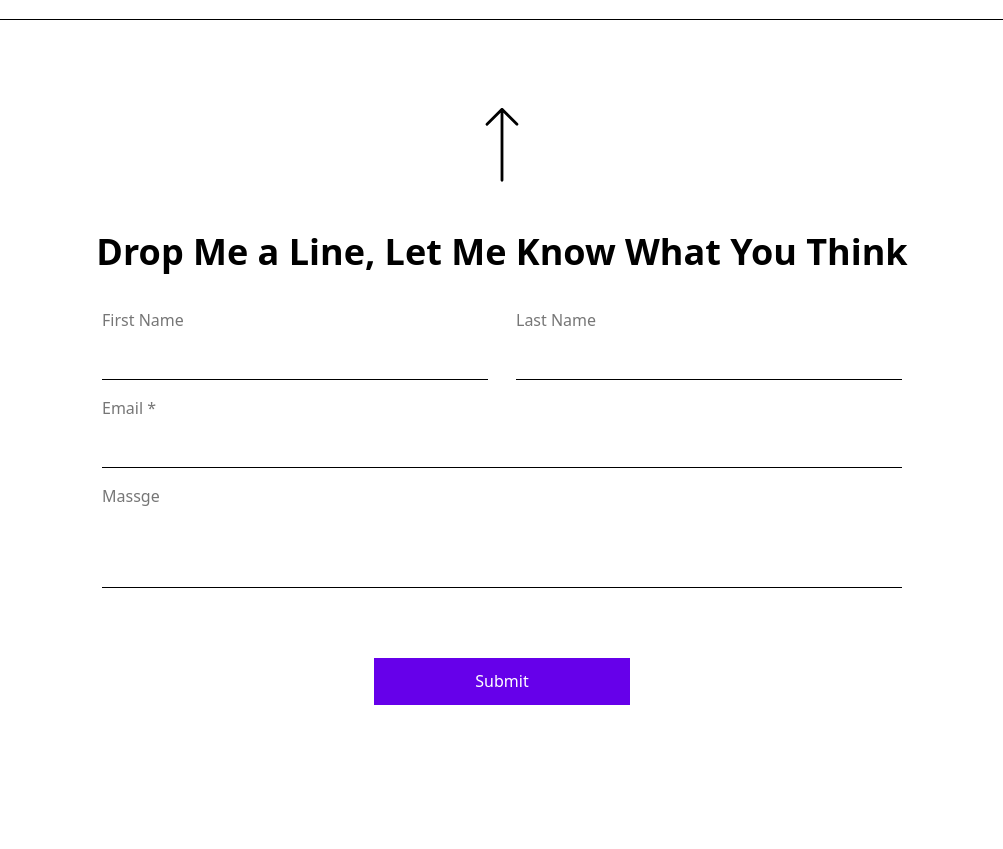
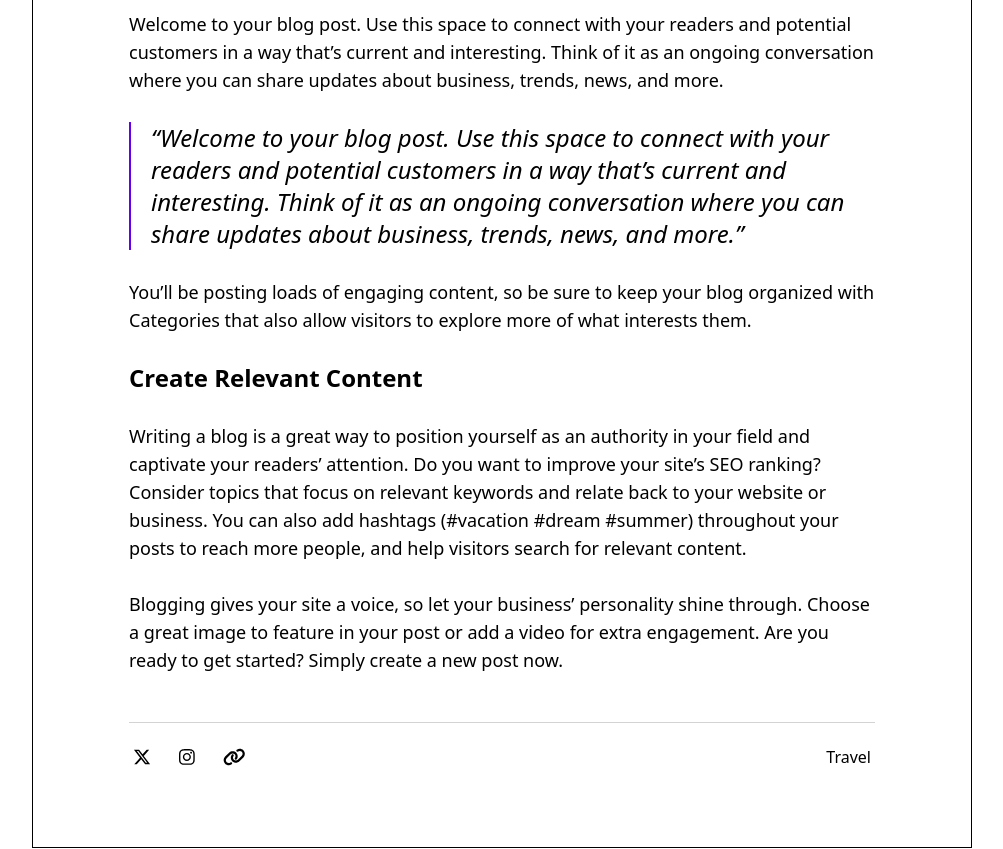
Before and after one commit to erfan00725/blog_university_project, a React (Vite) app: page / in a window 1280 px wide. Shown: the part 1080-1929 px from the top of the page, without its empty margins (138-1141 px from the left). Built offline with nearby package versions, Linux system fonts and the light colour scheme.

Commit message:
some changes

```diff
--- a/src/App.css
+++ b/src/App.css
@@ -61,3 +61,7 @@
 .header1 {
   @apply font-bold text-main-color text-4xl;
 }
+
+.btnIcon {
+  @apply text-main-color hover:text-secondery-color transition-colors duration-150;
+}
--- a/src/components/Post/PostCard.tsx
+++ b/src/components/Post/PostCard.tsx
@@ -1,16 +1,79 @@
-import React from 'react'
-import PostReadInfoShare from './PostReadInfoShare'
-import postImg from '../../assets/images/c22c23_e3b5cb121db549fdbb1590f51d378b8c~mv2.png'
+import React from "react";
+import PostReadInfoShare from "./PostReadInfoShare";
+import postImg from "../../assets/images/c22c23_e3b5cb121db549fdbb1590f51d378b8c~mv2.png";
+import { FontAwesomeIcon } from "@fortawesome/react-fontawesome";
+import { faLink } from "@fortawesome/free-solid-svg-icons";
+import { faInstagram, faXTwitter } from "@fortawesome/free-brands-svg-icons";
 
 const PostCard = () => {
   return (
-    <div className='w-[940px] main-border px-24 py-14 flex flex-col'>
-        <PostReadInfoShare />
-        <h2 className='text-4xl font-bold tracking-wide'>Do Not Leave Tokyo Before Eating This Ramen</h2>
-        <p className='font-semibold mt-5'>Create a blog post subtitle that summarizes your post in a few short, punchy sentences and entices your audience to continue reading.</p>
-        <img src={postImg} alt="" />
+    <div className="w-[940px] main-border px-24 py-14 flex flex-col">
+      <PostReadInfoShare />
+      <h2 className="text-4xl font-bold tracking-wide">
+        Do Not Leave Tokyo Before Eating This Ramen
+      </h2>
+      <p className="font-semibold mt-5">
+        Create a blog post subtitle that summarizes your post in a few short,
+        punchy sentences and entices your audience to continue reading.
+      </p>
+      <img src={postImg} className="w-full h-auto my-10" alt="" />
+      <div className="flex flex-col items-start pb-12 border-b border-border-secondery-color">
+        <p className="whitespace-pre text-wrap text-lg w-full text-start text-main-color">
+          Welcome to your blog post. Use this space to connect with your readers
+          and potential customers in a way that’s current and interesting. Think
+          of it as an ongoing conversation where you can share updates about
+          business, trends, news, and more.{"\n\n"}
+          <span className="font-normal text-2xl text italic border-l-2 border-secondery-color block pl-5">
+            “Welcome to your blog post. Use this space to connect with your
+            readers and potential customers in a way that’s current and
+            interesting. Think of it as an ongoing conversation where you can
+            share updates about business, trends, news, and more.”
+          </span>
+          {"\n"}
+          You’ll be posting loads of engaging content, so be sure to keep your
+          blog organized with Categories that also allow visitors to explore
+          more of what interests them.
+          {"\n"}
+          <h3 className="font-semibold text-2xl py-7">
+            Create Relevant Content
+          </h3>
+          Writing a blog is a great way to position yourself as an authority in
+          your field and captivate your readers’ attention. Do you want to
+          improve your site’s SEO ranking? Consider topics that focus on
+          relevant keywords and relate back to your website or business. You can
+          also add hashtags (#vacation #dream #summer) throughout your posts to
+          reach more people, and help visitors search for relevant content.
+          {"\n\n"}
+          Blogging gives your site a voice, so let your business’ personality
+          shine through. Choose a great image to feature in your post or add a
+          video for extra engagement. Are you ready to get started? Simply
+          create a new post now.
+        </p>
+      </div>
+      <div className="flex flex-row justify-between w-full py-5 px-1">
+        <div className="text-lg">
+          <button className="mr-7">
+            <FontAwesomeIcon className="btnIcon" icon={faXTwitter} />
+          </button>
+          <button className="mr-7">
+            <FontAwesomeIcon className="btnIcon" icon={faInstagram} />
+          </button>
+          <button>
+            <FontAwesomeIcon className="btnIcon" icon={faLink} />
+          </button>
+        </div>
+
+        <div className="flex flex-row items-center justify-center">
+          <a
+            href=""
+            className="text-base font-light text-main-color transition-colors duration-150 hover:text-secondery-color"
+          >
+            Travel
+          </a>
+        </div>
+      </div>
     </div>
-  )
-}
+  );
+};
 
-export default PostCard
+export default PostCard;
```
